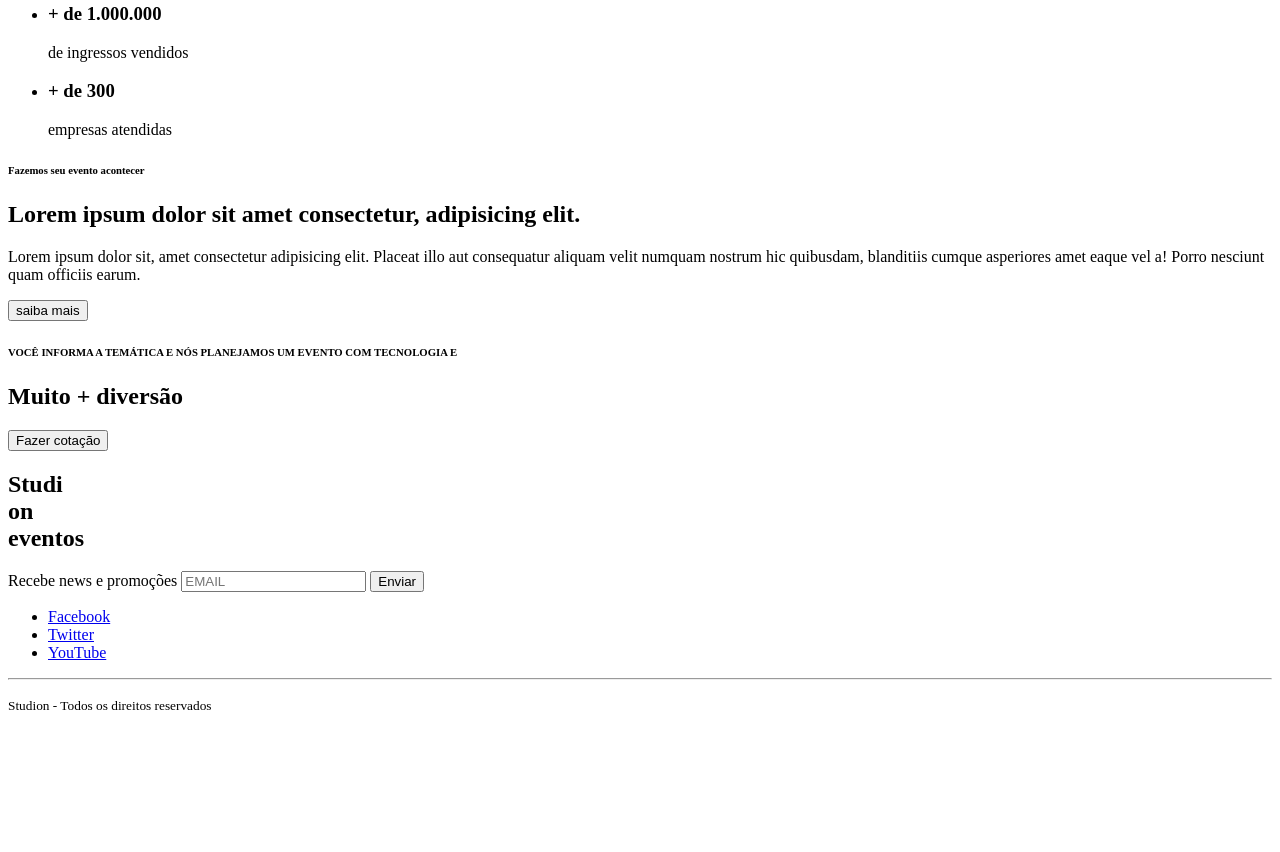
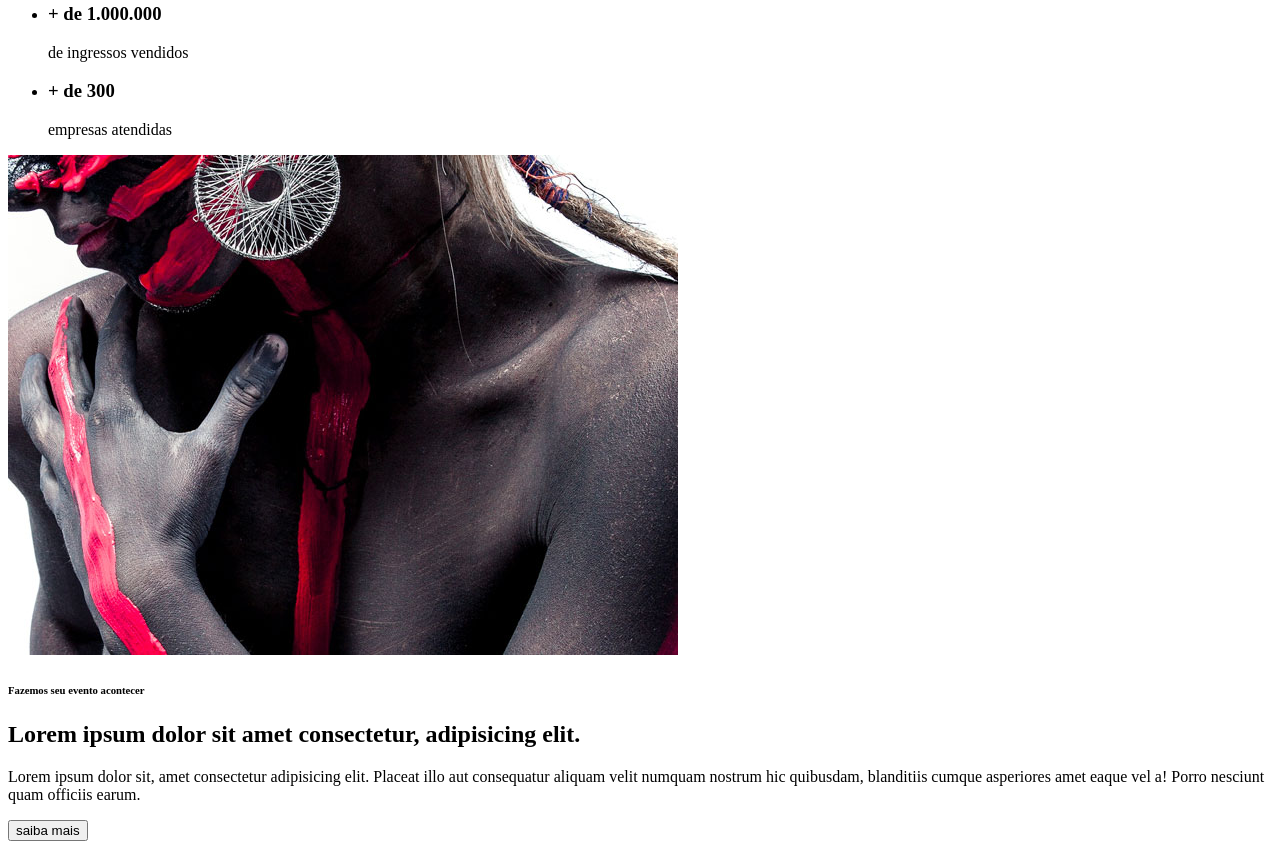
Before and after one commit to todd7/studion, a website: page src/index.html in a window 1280 px wide. Shown: the part 434-1286 px from the top of the page. Before the commit the page ends 1164 px from the top, so only its background shows below. Drawn offline with Linux system fonts and the light colour scheme.

Commit message:
adicionado pasta de imagens na pasta src

```diff
--- a/src/index.html
+++ b/src/index.html
@@ -54,7 +54,7 @@
 
     <section>
       <div>
-        <!-- <img src="../images/institutional.jpg"> -->
+        <img src="./images/institutional.jpg">
       </div>
 
       <h6>Fazemos seu evento acontecer</h6>
```
Also changed, not shown: src/images/banner.jpg (renamed from images/banner.jpg), src/images/institutional.jpg (renamed from images/institutional.jpg), src/images/parallax.jpg (renamed from images/parallax.jpg).
